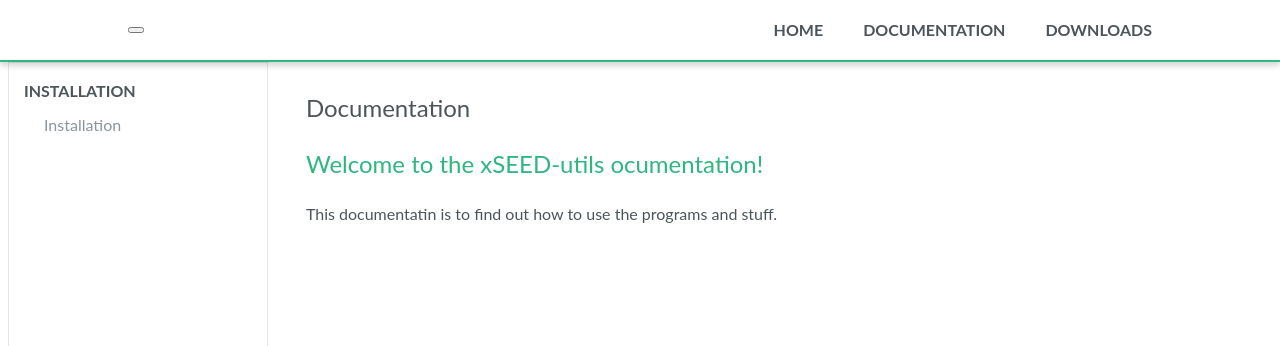
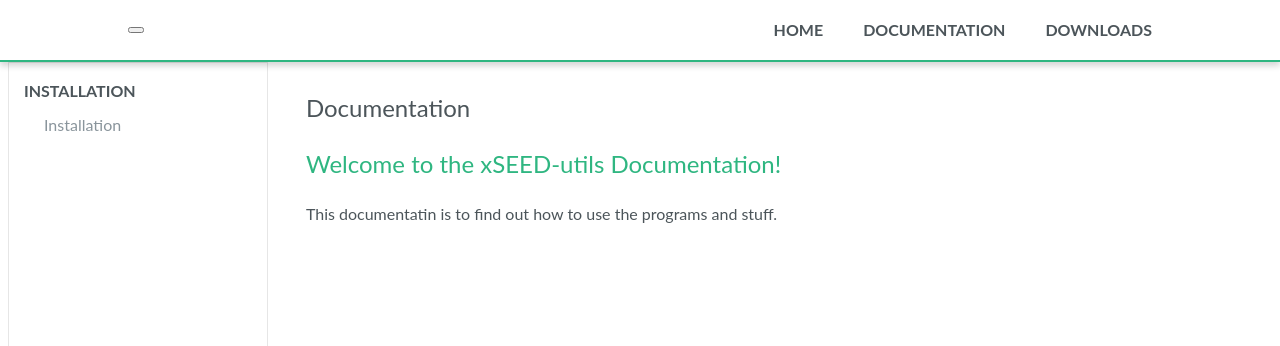
Before and after one commit to jeffreyleifer/xseed-utils, a Jekyll site: the page built from docs/documentation.md, in a window 1280 px wide. Shown: the top 346 px of the page. Built offline with Jekyll 4.4.1, drawn with Linux system fonts in a browser that asks for light colours; nearby versions of some CDN libraries; comment, search, counter and statistics services are not loaded.

Commit message:
Update documentation.md

```diff
--- a/docs/documentation.md
+++ b/docs/documentation.md
@@ -4,6 +4,6 @@ title: Documentation
 permalink: /documentation/
 ---
 
-## Welcome to the {{ site.title }} ocumentation!
+## Welcome to the {{ site.title }} Documentation!
 
 This documentatin is to find out how to use the programs and stuff.
```
